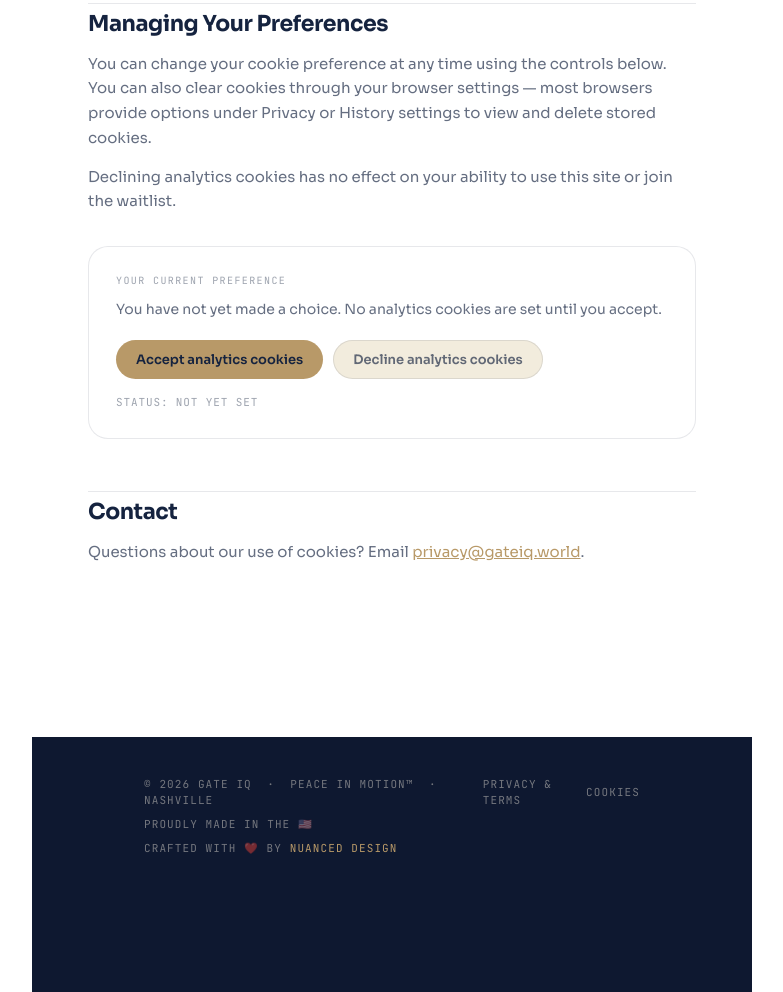
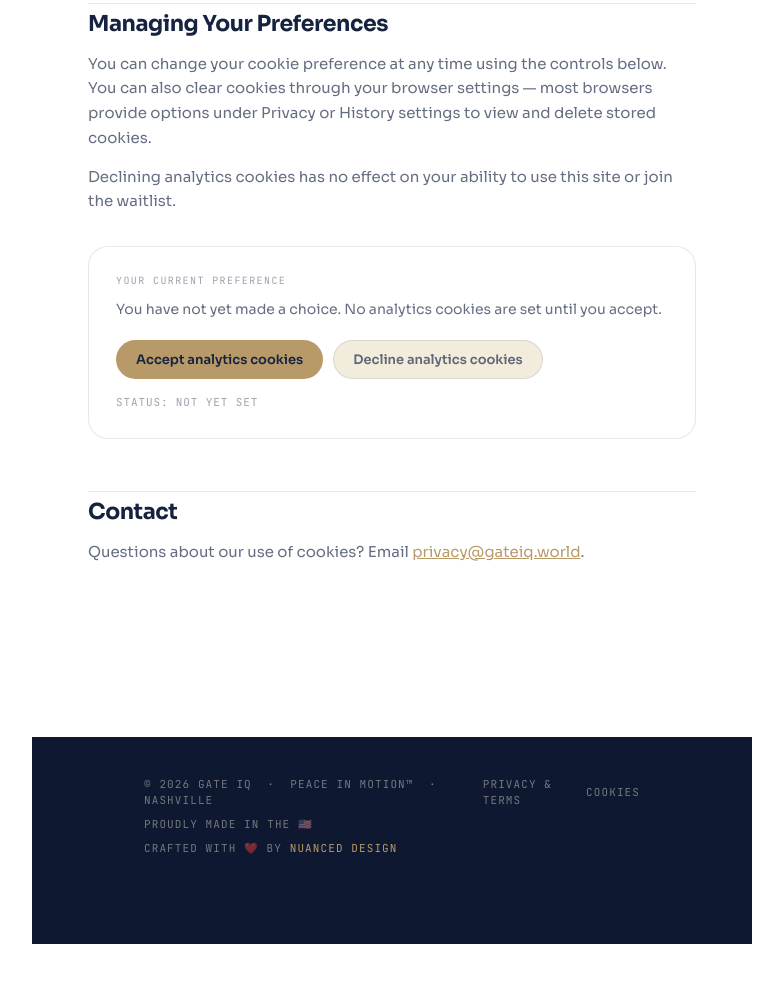
Before and after one commit to GateIQ-holdings/gateiq.world, a plain HTML site: page cookies.html in a window 1280 px wide. Shown: the part 1212-2204 px from the top of the page, without its empty margins (358-1141 px from the left). After the commit the page ends 2156 px from the top, so only its background shows below. Drawn offline with Linux system fonts and the light colour scheme.

Commit message:
Revert "Footer: add bottom padding to clear floating buttons"
This reverts commit 7b265d05ce9cfd90da53cb75c782fb1adc48e410.

```diff
--- a/site.css
+++ b/site.css
@@ -666,7 +666,7 @@ html, body { margin: 0; padding: 0; background: #FFFFFF; color: var(--fg-1); fon
   display: flex;
   justify-content: space-between;
   align-items: flex-start;
-  padding: 40px 56px 88px;
+  padding: 40px 56px;
   font-family: var(--font-mono);
   font-size: 11px;
   letter-spacing: 0.1em;
```
